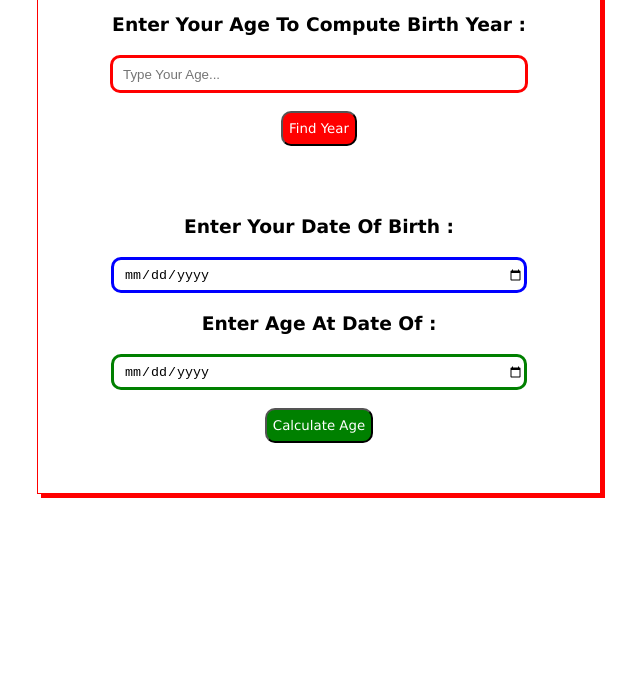
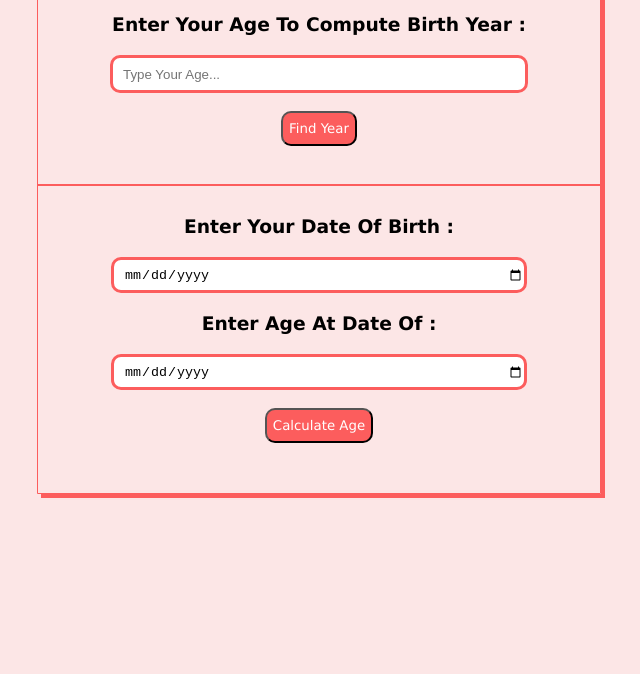
Before and after one commit to E-Hammond/Age-Calculator, a plain HTML site: page index.html in a window 1280 px wide. Shown: the part 126-800 px from the top of the page, without its empty margins (321-961 px from the left). Drawn offline with Linux system fonts and the light colour scheme.

Commit message:
Added a background color to the page and modified the shape of the calaculator container

```diff
--- a/app.js
+++ b/app.js
@@ -5,7 +5,7 @@
 
 		if (number == "" || number == 0) {
 
-			window.alert("Please type your correct age!");
+			window.alert("Please enter your age!");
 			return;
 		}
 
--- a/index.html
+++ b/index.html
@@ -17,6 +17,7 @@
 					<input placeholder="Type Your Age..." type="number" name="number" id="number" /><br><br>
 					<input type="button" value="Find Year" id="button-number" />
 					<center><p id="year">Year</p></center>
+					<hr>
 				</form>
 			</center>
 
--- a/style.css
+++ b/style.css
@@ -1,12 +1,21 @@
+
+body{
+    background-color: rgb(252, 230, 230);
+}
 
 .container{
-    border: 1px solid red;
+    border: 1px solid rgb(252, 93, 93);
     display: flexbox;
     margin-left: 350px;
     margin-right: 350px;
     margin-top: 50px;
-    /* border-radius: 20px; */
-    box-shadow: 4px 4px red;
+    border-radius: 20px 20px 0 0;
+    box-shadow: 4px 4px rgb(252, 93, 93);
+    position: relative;
+}
+
+hr{
+    border: 1px solid rgb(252, 93, 93);
 }
 
 #number{
@@ -14,17 +23,17 @@
      width:400px;
      padding-left:10px;
      border-radius: 10px;
-     border: 3px solid red;
+     border: 3px solid rgb(252, 93, 93);
 }
 
 #button-number{
     height:35px;
     border-radius: 10px;
-    background-color: red;
+    background-color: rgb(252, 93, 93);
 
     font-family:'Lucida Sans', 'Lucida Sans Regular', 'Lucida Grande', 'Lucida Sans Unicode', Geneva, Verdana, sans-serif;
     color: white;
-    margin-bottom: 50px;
+    margin-bottom: 30px;
     cursor: pointer;
 }
 
@@ -38,7 +47,7 @@ form{
 
 #year{
     font-size: larger;
-    color: red;
+    color: rgb(252, 93, 93);
     font-family:'Lucida Sans', 'Lucida Sans Regular', 'Lucida Grande', 'Lucida Sans Unicode', Geneva, Verdana, sans-serif;
 }
 
@@ -47,13 +56,13 @@ form{
     width:400px;
     padding-left:10px;
     border-radius: 10px;
-    border: 3px solid blue;
+    border: 3px solid rgb(252, 93, 93);
 }
 
 #button-DOB{
     height:35px;
     border-radius: 10px;
-    background-color: blue;
+    background-color: rgb(252, 93, 93);
     box-shadow: 3px 3px black;
     font-family:'Lucida Sans', 'Lucida Sans Regular', 'Lucida Grande', 'Lucida Sans Unicode', Geneva, Verdana, sans-serif;
     color: white;
@@ -64,13 +73,13 @@ form{
     width:400px;
     padding-left:10px;
     border-radius: 10px;
-    border: 3px solid green;
+    border: 3px solid rgb(252, 93, 93);
 }
 
 #calculate{
     height:35px;
     border-radius: 10px;
-    background-color: green;
+    background-color: rgb(252, 93, 93);
     font-family:'Lucida Sans', 'Lucida Sans Regular', 'Lucida Grande', 'Lucida Sans Unicode', Geneva, Verdana, sans-serif;
     color: white;
     margin-bottom: 30px;
@@ -80,11 +89,11 @@ form{
 #calculateAge{
     margin-top: 40px;
     font-family:'Lucida Sans', 'Lucida Sans Regular', 'Lucida Grande', 'Lucida Sans Unicode', Geneva, Verdana, sans-serif;
-    color: green;
+    color: rgb(252, 93, 93);
     font-size: larger;
 }
 
-#button-AGEBIRTH:hover{
+#calculate:hover{
     box-shadow: 3px 3px black;
 }
 
@@ -96,7 +105,7 @@ h3{
 
 h1{
     font-family:'Lucida Sans', 'Lucida Sans Regular', 'Lucida Grande', 'Lucida Sans Unicode', Geneva, Verdana, sans-serif;
-    color: red;
+    color: rgb(252, 93, 93);
 }
 
 center:last-child{
```
